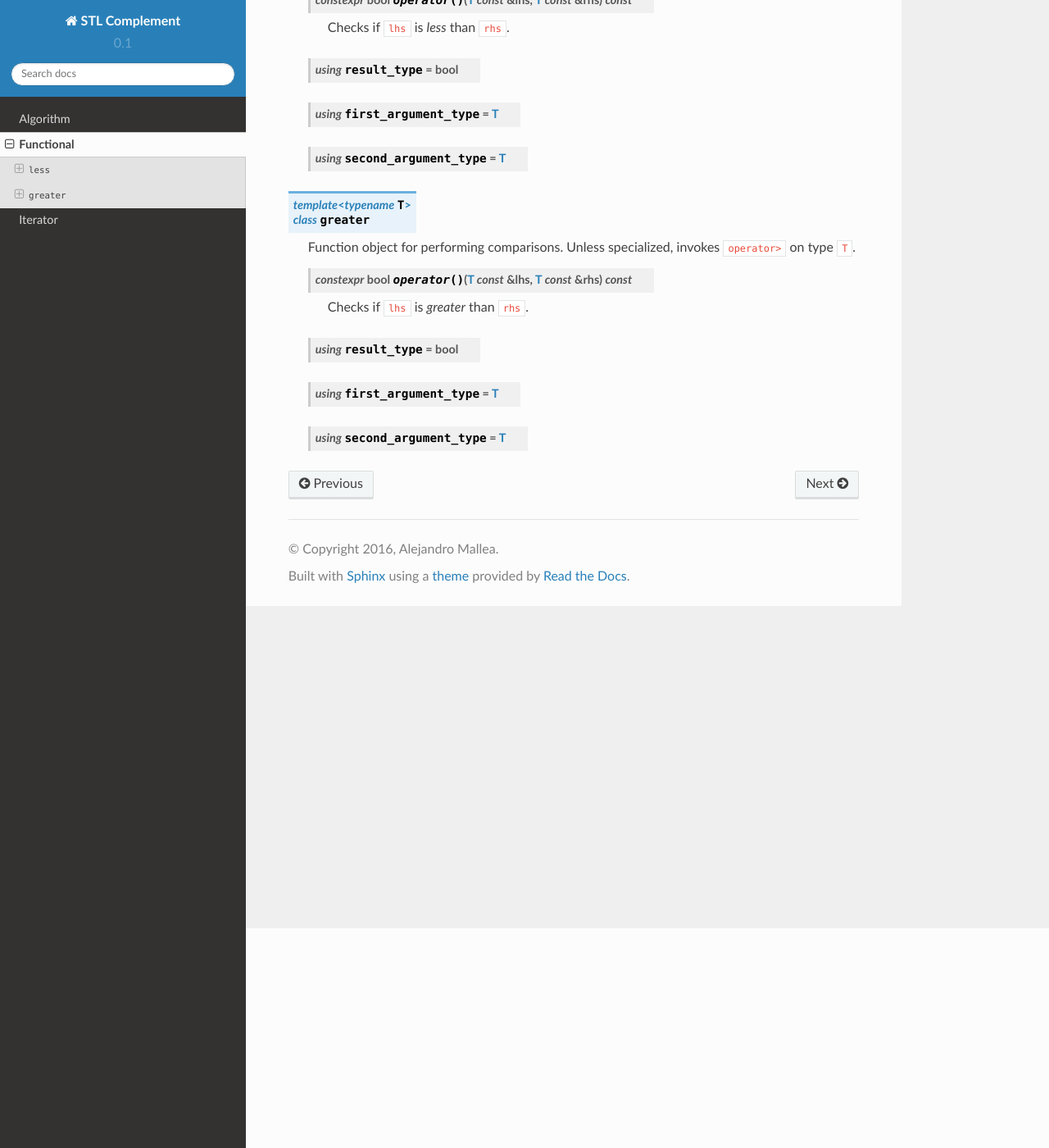
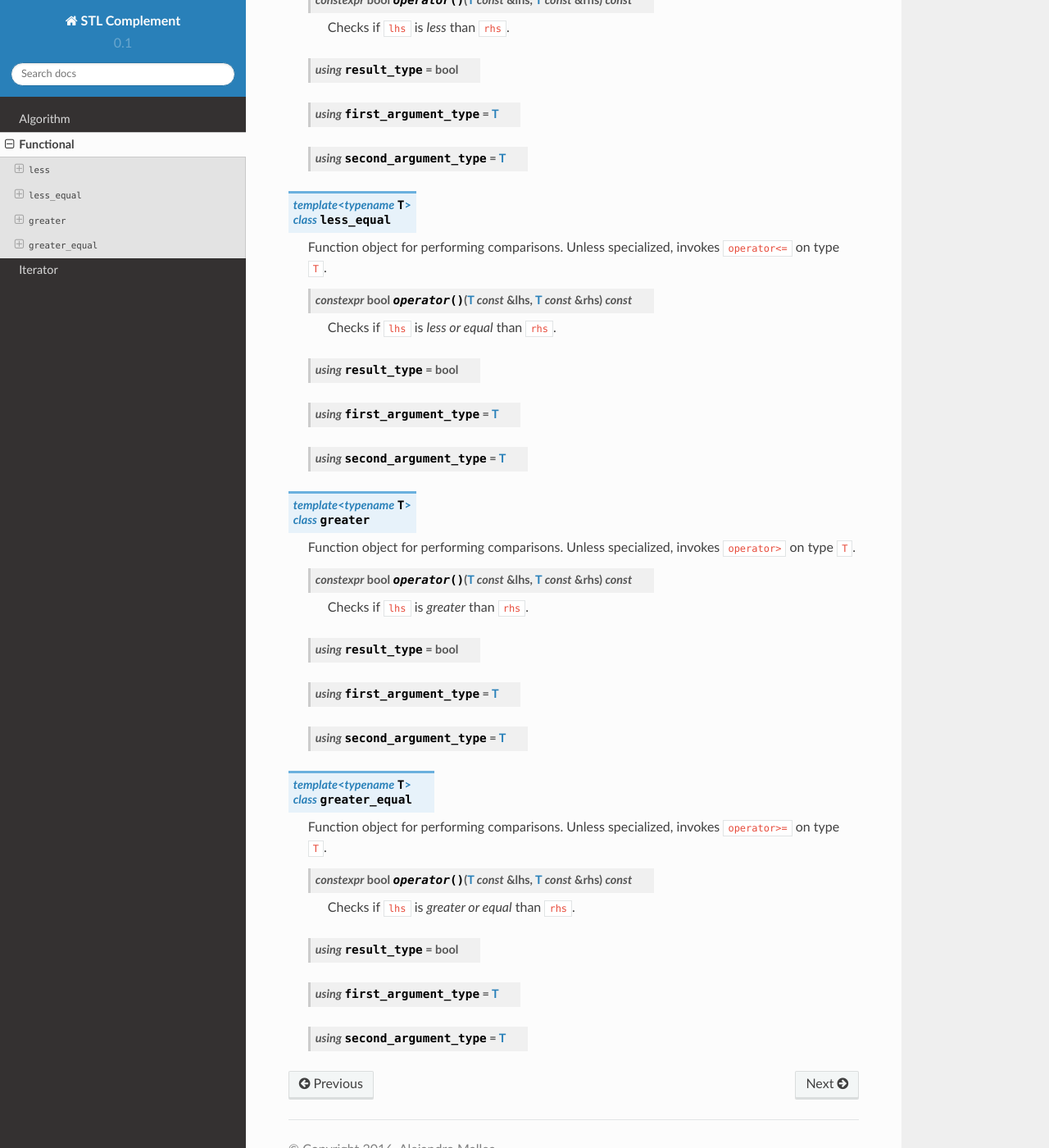
Before and after one commit to janoma/STL-Complement, a Sphinx documentation site: the page built from doc/functional.rst, in a window 1280 px wide and 1400 px high, scrolled down 268 px. Shown: the whole window at 82% size. Built offline with Sphinx 7.4.7 and the Read the Docs theme 2.0.0, drawn with Linux system fonts in a browser that asks for light colours.

Commit message:
Adds less_equal and greater_equal.

```diff
--- a/doc/functional.rst
+++ b/doc/functional.rst
@@ -20,6 +20,22 @@ Functional
    .. cpp:type:: second_argument_type = T
 
 .. cpp:class:: template <typename T> \
+               less_equal
+
+   Function object for performing comparisons. Unless specialized, invokes
+   ``operator<=`` on type ``T``.
+
+   .. cpp:function:: constexpr bool operator()(T const& lhs, T const& rhs) const
+
+      Checks if ``lhs`` is *less or equal* than ``rhs``.
+
+   .. cpp:type:: result_type = bool
+
+   .. cpp:type:: first_argument_type = T
+
+   .. cpp:type:: second_argument_type = T
+
+.. cpp:class:: template <typename T> \
                greater
 
    Function object for performing comparisons. Unless specialized, invokes
@@ -34,3 +50,19 @@ Functional
    .. cpp:type:: first_argument_type = T
 
    .. cpp:type:: second_argument_type = T
+
+.. cpp:class:: template <typename T> \
+               greater_equal
+
+   Function object for performing comparisons. Unless specialized, invokes
+   ``operator>=`` on type ``T``.
+
+   .. cpp:function:: constexpr bool operator()(T const& lhs, T const& rhs) const
+
+      Checks if ``lhs`` is *greater or equal* than ``rhs``.
+
+   .. cpp:type:: result_type = bool
+
+   .. cpp:type:: first_argument_type = T
+
+   .. cpp:type:: second_argument_type = T
```
Also changed, not shown: 3 other files.
